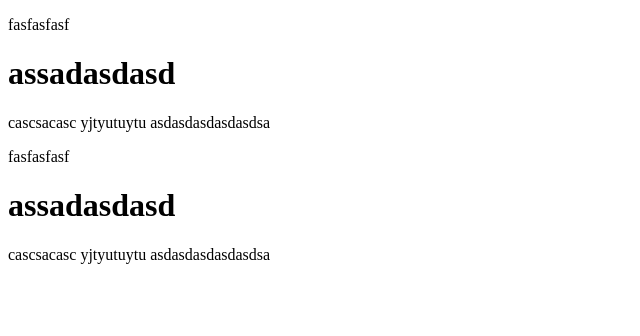
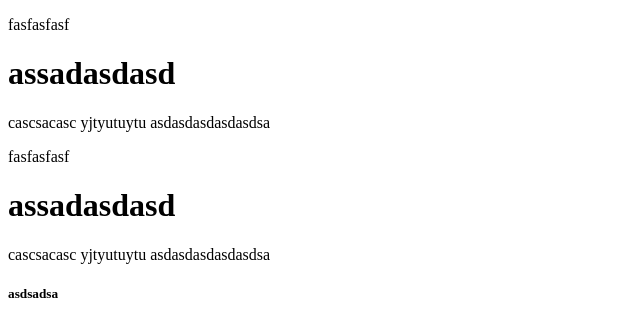
Before and after one commit to hrsar/sales_management_system, a plain HTML site: page index.html in a window 1280 px wide. Shown: the full height of the page, 0-640 px from the left. Drawn offline with Linux system fonts and the light colour scheme.

Commit message:
commit dor nevetka

```diff
--- a/index.html
+++ b/index.html
@@ -16,5 +16,6 @@
     cascsacasc
     yjtyutuytu
     asdasdasdasdasdsa
+    <h5>asdsadsa</h5>
 </body>
 </html>
```
